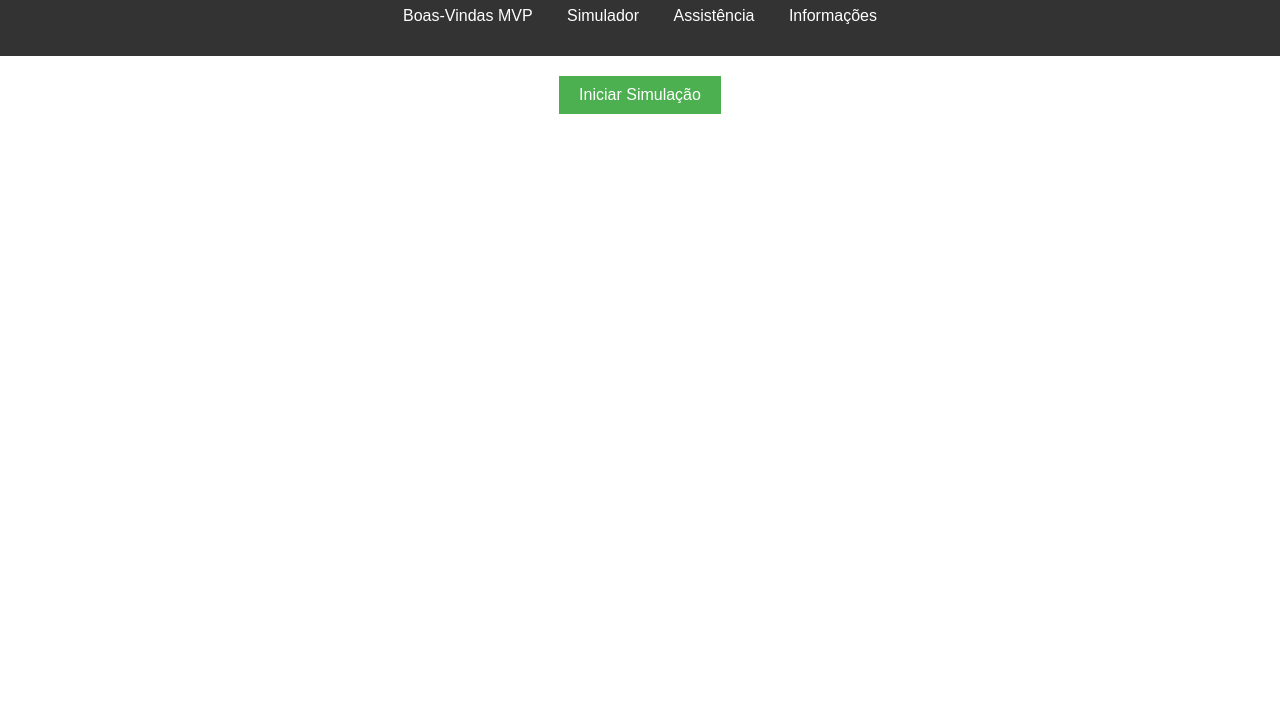
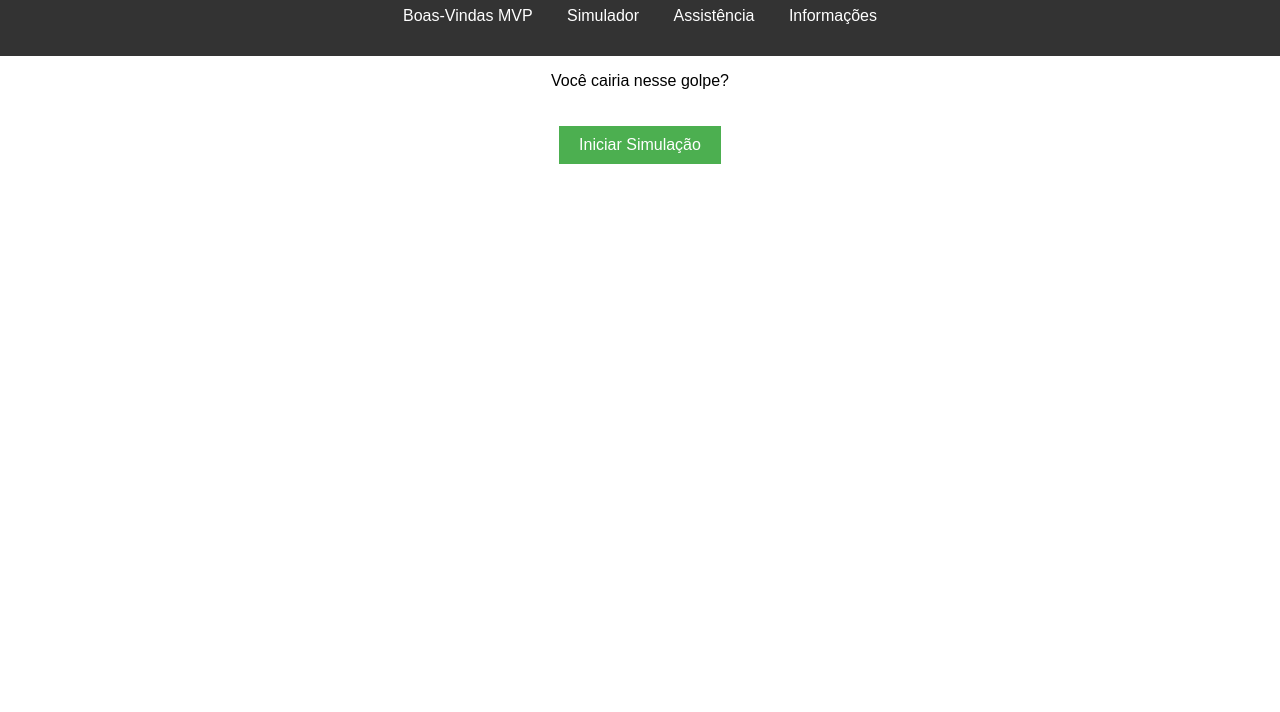
Before and after one commit to juliauni33/ES-Advisor, a plain HTML site: page simulador.html in a window 1280 px wide. Shown: the part 88-800 px from the top of the page. Drawn offline with Linux system fonts and the light colour scheme.

Commit message:
Mudança do texto acima do botão "Iniciar Simulação"

```diff
--- a/simulador.html
+++ b/simulador.html
@@ -19,8 +19,8 @@
     </nav>
 </header>
 <body>
-
     <main>
+        <p>Você cairia nesse golpe?</p>
         <button id="startBtn">Iniciar Simulação</button>
         <section id="simuladorContainer"></section>
     </main>
```
